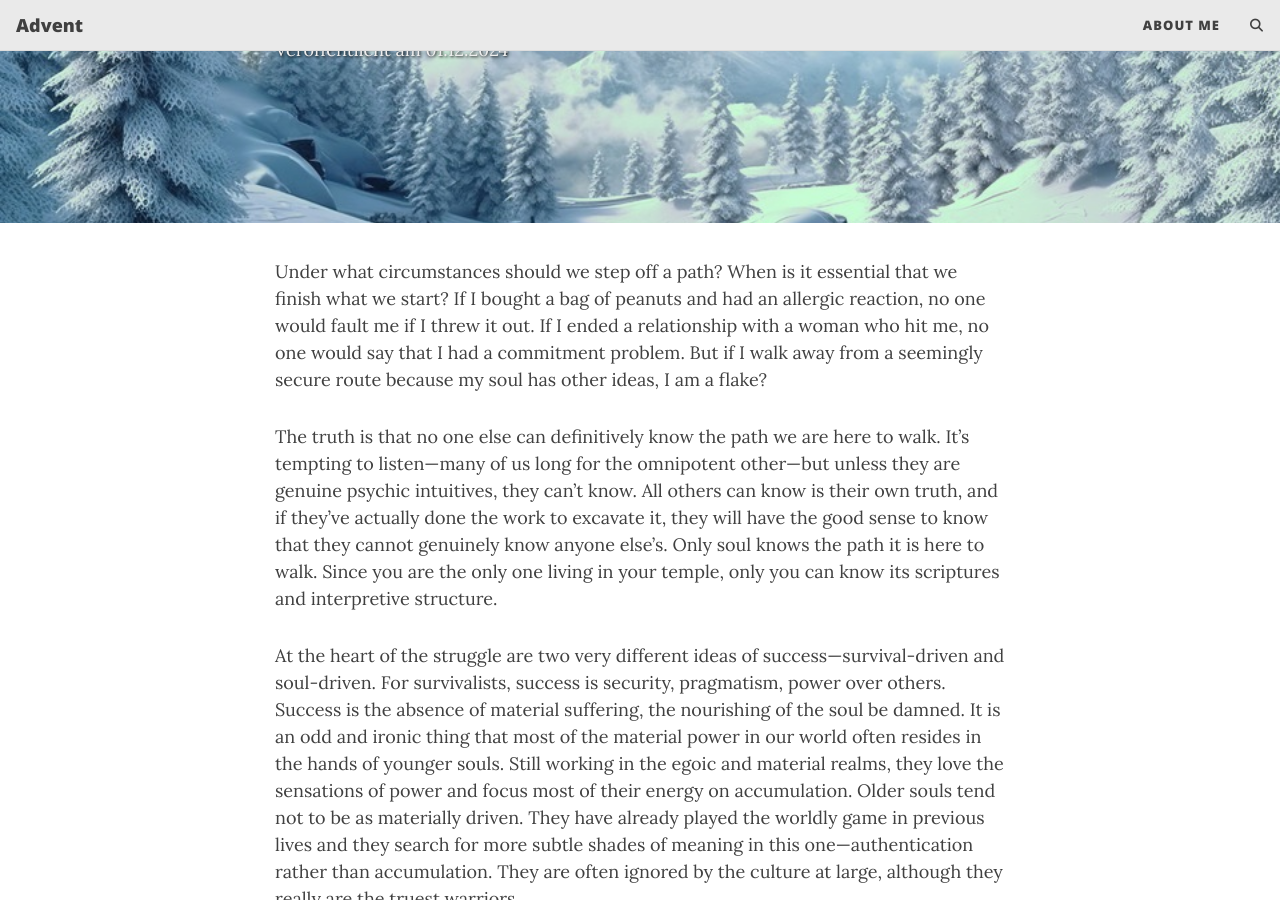
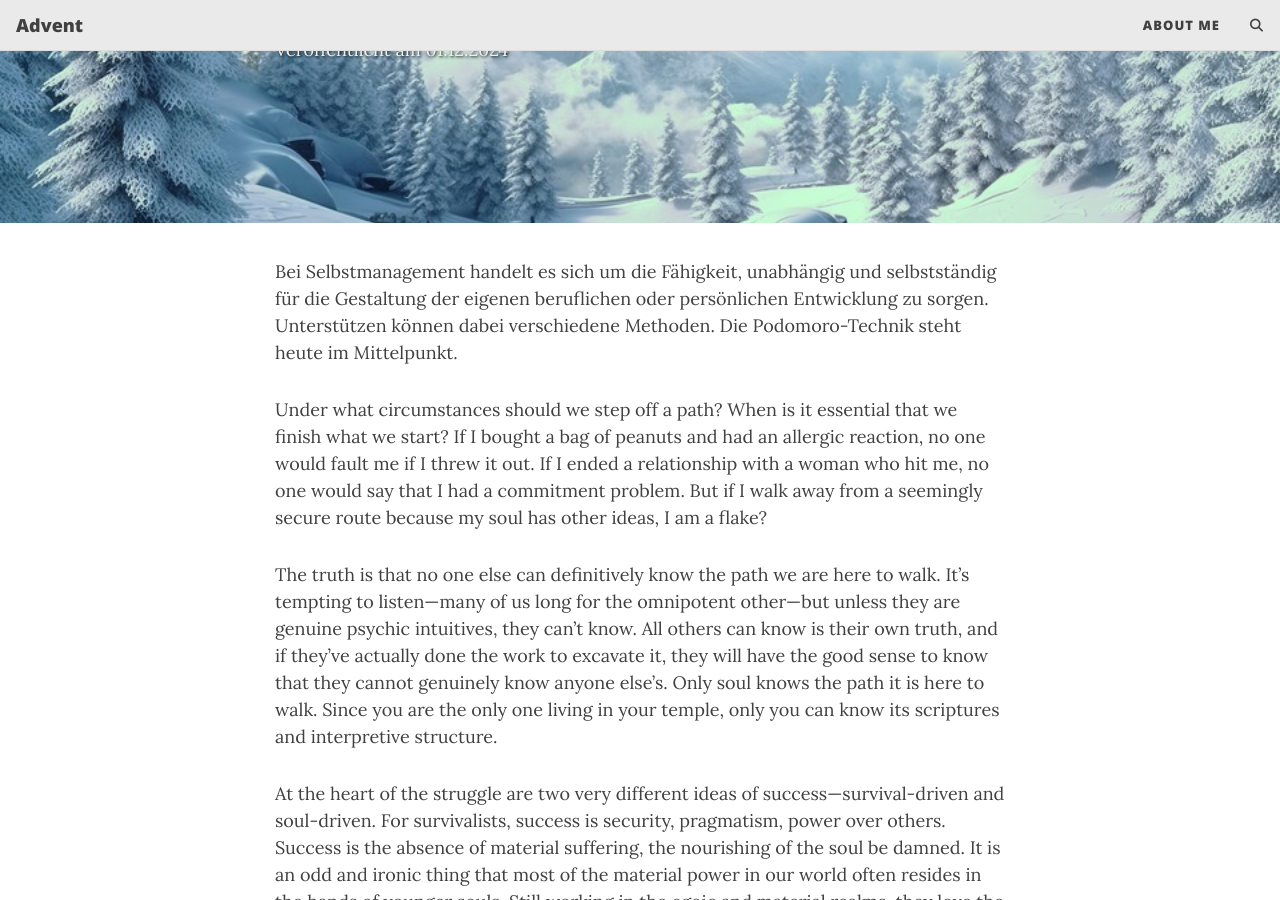
Before and after one commit to taskoj/adhe, a Jekyll site: the page built from _posts/2024-12-01-Tag-01.md, in a window 1280 px wide and 900 px high, scrolled down 347 px. Built offline with Jekyll 4.4.1, drawn with Linux system fonts in a browser that asks for light colours; comment, search, counter and statistics services are not loaded.

Commit message:
Contenttest

```diff
--- a/_posts/2024-12-01-Tag-01.md
+++ b/_posts/2024-12-01-Tag-01.md
@@ -7,6 +7,8 @@ tags: [Advent, Tag_1]
 author: Arnd
 ---
 
+Bei Selbstmanagement handelt es sich um die Fähigkeit, unabhängig und selbstständig für die Gestaltung der eigenen beruflichen oder persönlichen Entwicklung zu sorgen. Unterstützen können dabei verschiedene Methoden. Die Podomoro-Technik steht heute im Mittelpunkt.
+
 Under what circumstances should we step off a path? When is it essential that we finish what we start? If I bought a bag of peanuts and had an allergic reaction, no one would fault me if I threw it out. If I ended a relationship with a woman who hit me, no one would say that I had a commitment problem. But if I walk away from a seemingly secure route because my soul has other ideas, I am a flake?
 
 The truth is that no one else can definitively know the path we are here to walk. It’s tempting to listen—many of us long for the omnipotent other—but unless they are genuine psychic intuitives, they can’t know. All others can know is their own truth, and if they’ve actually done the work to excavate it, they will have the good sense to know that they cannot genuinely know anyone else’s. Only soul knows the path it is here to walk. Since you are the only one living in your temple, only you can know its scriptures and interpretive structure.
```
